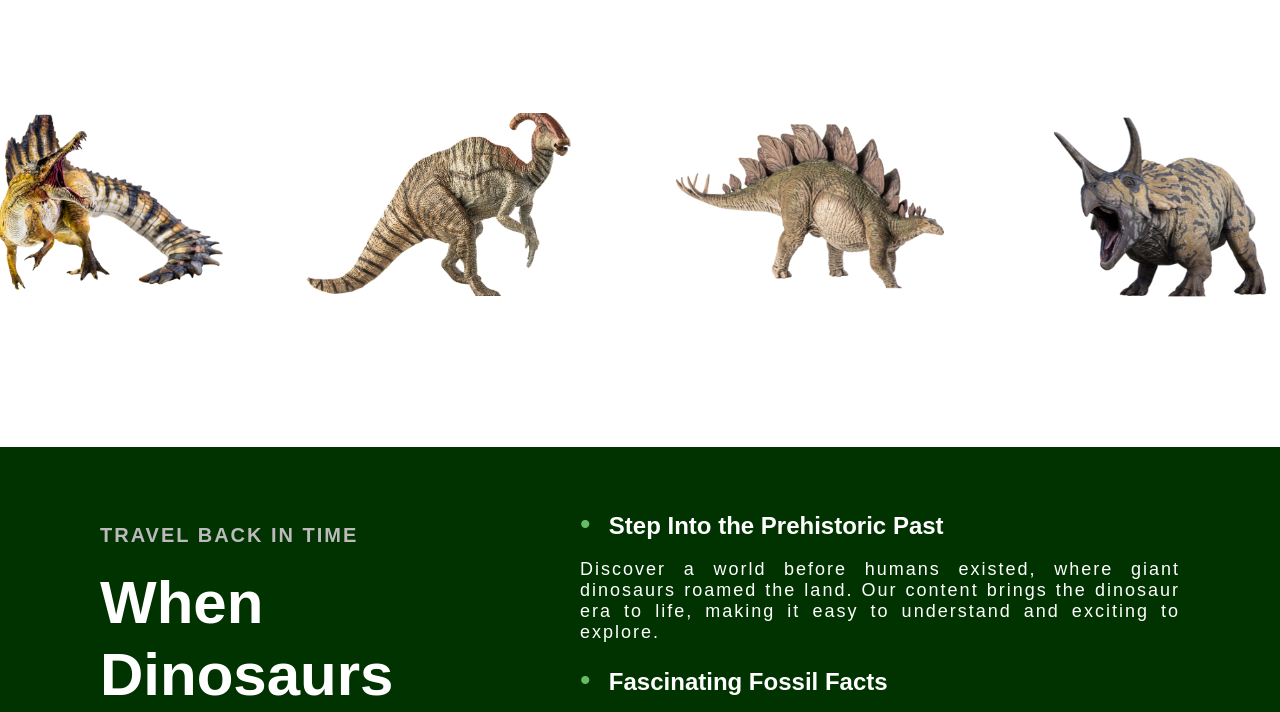
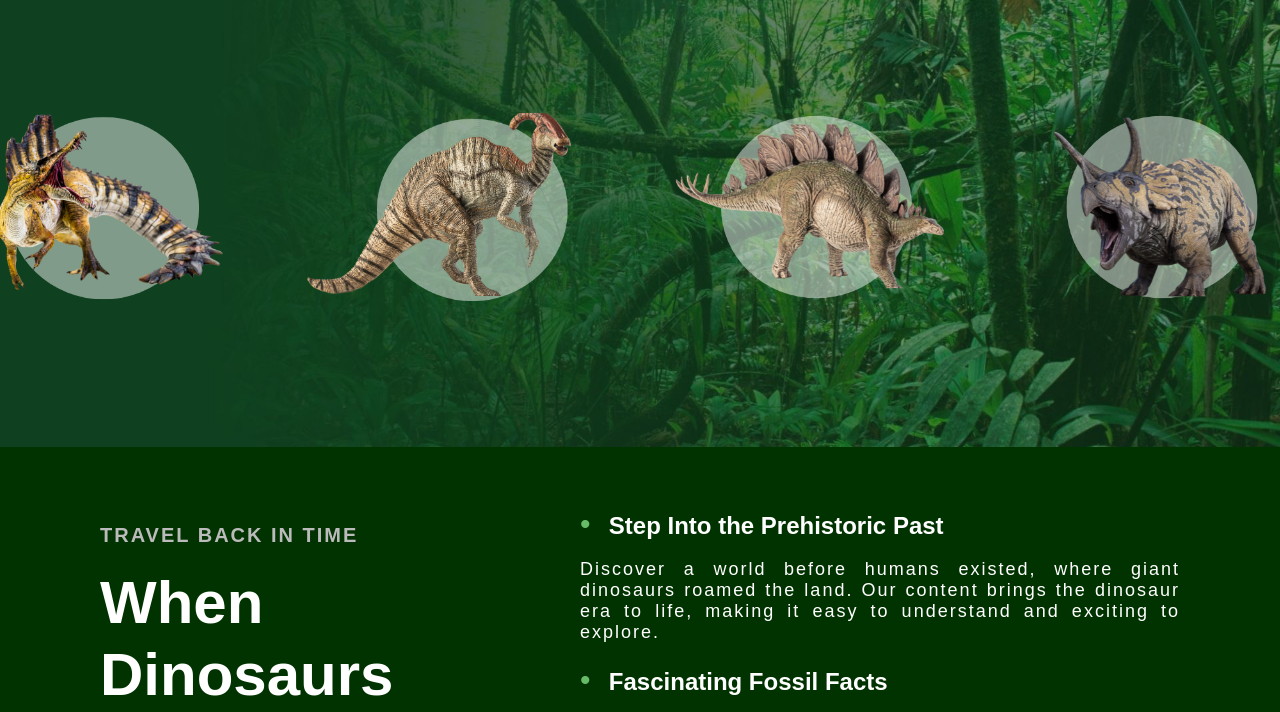
Before and after one commit to Kryllrys/DinoVerse, a plain HTML site: page home.html in a window 1280 px wide. Shown: the part 340-1052 px from the top of the page. Drawn offline with Linux system fonts and the light colour scheme.

Commit message:
Update home.css

```diff
--- a/css/home.css
+++ b/css/home.css
@@ -9,7 +9,7 @@ body, html {
 
 /* Hero Section */
 .hero {
-    background-image: url('homebg.jpg');
+    background-image: url('../homebg.jpg');
     background-size: cover;
     background-position: center;
     color: white;
```
